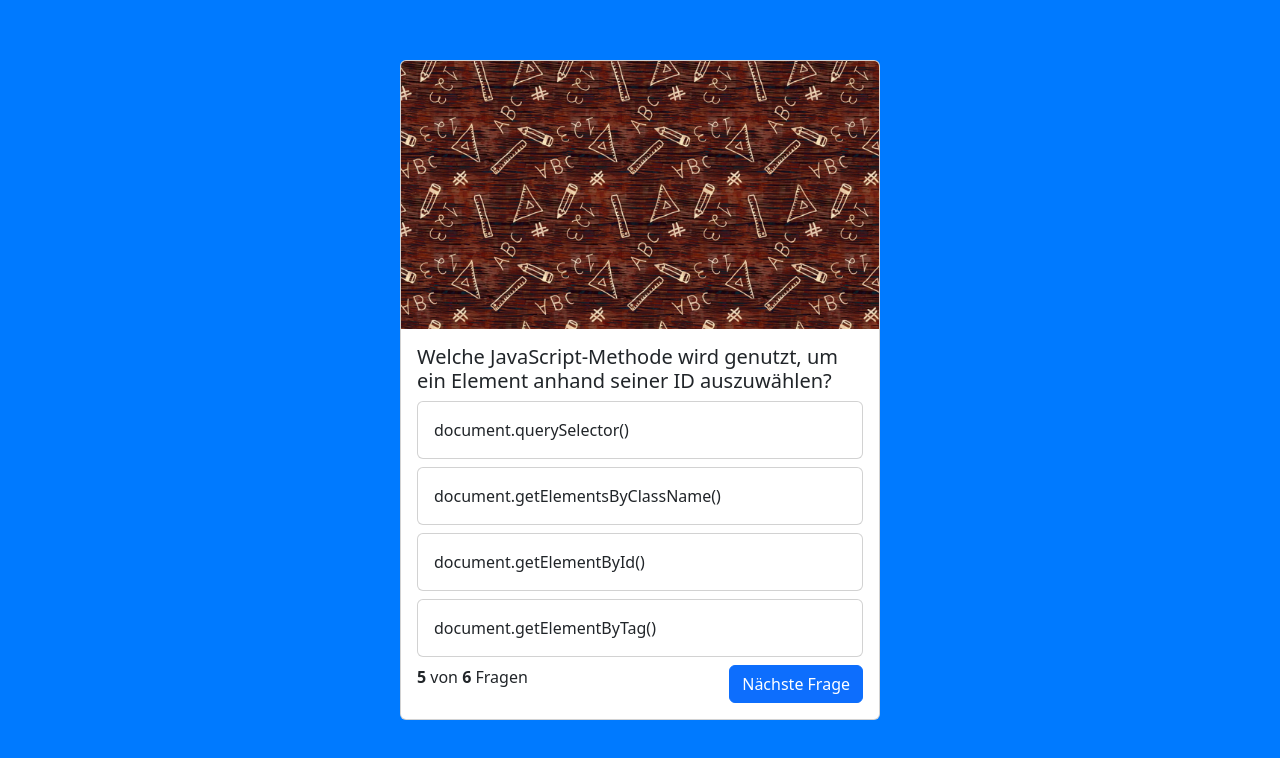
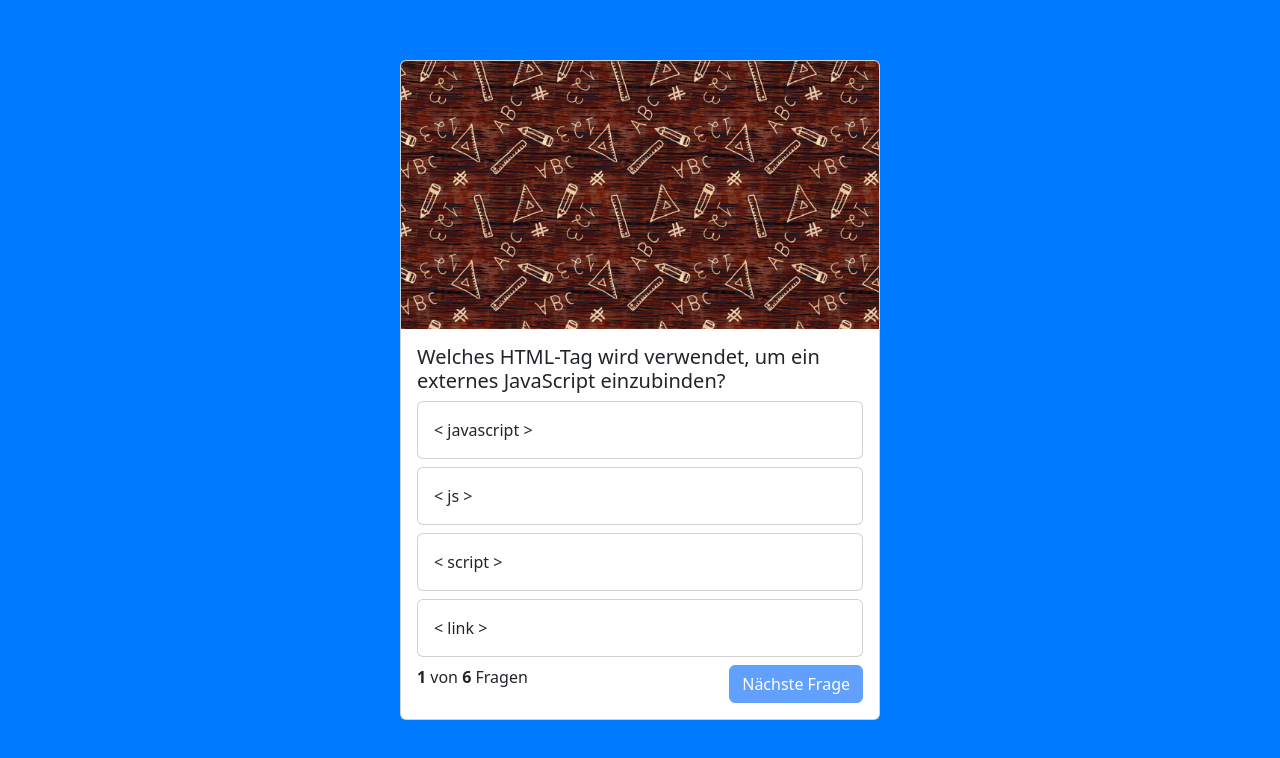
Before and after one commit to StefanHellerDev/QuizApp, a website: page index.html in a window 1280 px wide. Shown: the part 60-818 px from the top of the page. Drawn offline with nearby package versions, Linux system fonts and the light colour scheme.

Commit message:
finished handling of first question

```diff
--- a/index.html
+++ b/index.html
@@ -65,8 +65,7 @@
           <span>
             <b id="actualQuestion">1</b> von <b id="amountOfQuestions"></b> Fragen
           </span>
-
-          <button class="btn btn-primary">Nächste Frage</button>
+          <button onclick="nextQuestion()" class="btn btn-primary" id="next-button" disabled>Nächste Frage</button>
         </div>
 
       </div>
--- a/script.js
+++ b/script.js
@@ -1,52 +1,52 @@
 let questions = [
   {
-        "question" : "Welches HTML-Tag wird verwendet, um ein externes JavaScript einzubinden?",
-        "answer_1" : "\< javascript \>",
-        "answer_2" : "\< js \>",
-        "answer_3" : "\< script \>",
-        "answer_4" : "\< link \>",
-        "rightAnswer" : 3
+    "question": "Welches HTML-Tag wird verwendet, um ein externes JavaScript einzubinden?",
+    "answer_1": "< javascript >",
+    "answer_2": "< js >",
+    "answer_3": "< script >",
+    "answer_4": "< link >",
+    "rightAnswer": 3,
   },
   {
-        "question" : "Welches CSS-Attribut wird verwendet, um den Abstand außerhalb eines Elements festzulegen?",
-        "answer_1" : "padding",
-        "answer_2" : "spacing",
-        "answer_3" : "margin",
-        "answer_4" : "border",
-        "rightAnswer" : 3
+    "question": "Welches CSS-Attribut wird verwendet, um den Abstand außerhalb eines Elements festzulegen?",
+    "answer_1": "padding",
+    "answer_2": "spacing",
+    "answer_3": "margin",
+    "answer_4": "border",
+    "rightAnswer": 3,
   },
   {
-        "question" : "Welche HTTP-Methode wird im Frontend typischerweise für das Abrufen von Daten verwendet?",
-        "answer_1" : "GET",
-        "answer_2" : "POST",
-        "answer_3" : "PUT",
-        "answer_4" : "DELETE",
-        "rightAnswer" : 1
+    "question": "Welche HTTP-Methode wird im Frontend typischerweise für das Abrufen von Daten verwendet?",
+    "answer_1": "GET",
+    "answer_2": "POST",
+    "answer_3": "PUT",
+    "answer_4": "DELETE",
+    "rightAnswer": 1,
   },
   {
-        "question" : "Was macht die CSS-Eigenschaft display: flex;?",
-        "answer_1" : "Richtet Texte zentriert aus",
-        "answer_2" : "Aktiviert ein Layout-Modell zur flexiblen Anordnung von Elementen",
-        "answer_3" : "Verhindert Umbrüche von Text",
-        "answer_4" : "Blendet ein Element aus",
-        "rightAnswer" : 2
+    "question": "Was macht die CSS-Eigenschaft display: flex;?",
+    "answer_1": "Richtet Texte zentriert aus",
+    "answer_2": "Aktiviert ein Layout-Modell zur flexiblen Anordnung von Elementen",
+    "answer_3": "Verhindert Umbrüche von Text",
+    "answer_4": "Blendet ein Element aus",
+    "rightAnswer": 2,
   },
   {
-        "question" : "Welche JavaScript-Methode wird genutzt, um ein Element anhand seiner ID auszuwählen?",
-        "answer_1" : "document.querySelector()",
-        "answer_2" : "document.getElementsByClassName()",
-        "answer_3" : "document.getElementById()",
-        "answer_4" : "document.getElementByTag()",
-        "rightAnswer" : 3
+    "question": "Welche JavaScript-Methode wird genutzt, um ein Element anhand seiner ID auszuwählen?",
+    "answer_1": "document.querySelector()",
+    "answer_2": "document.getElementsByClassName()",
+    "answer_3": "document.getElementById()",
+    "answer_4": "document.getElementByTag()",
+    "rightAnswer": 3,
   },
   {
-        "question" : "Welche Dateiendung hat eine React-Komponente üblicherweise?",
-        "answer_1" : ".jsx",
-        "answer_2" : ".html",
-        "answer_3" : ".rc",
-        "answer_4" : ".ts",
-        "rightAnswer" : 1
-    }
+    "question": "Welche Dateiendung hat eine React-Komponente üblicherweise?",
+    "answer_1": ".jsx",
+    "answer_2": ".html",
+    "answer_3": ".rc",
+    "answer_4": ".ts",
+    "rightAnswer": 1,
+  },
 ];
 
 function init() {
@@ -54,24 +54,38 @@ function init() {
   showQuestion();
 }
 
-let currentQuestion = 4;
+let currentQuestion = 0;
 
 function showQuestion() {
+  console.log("Current question:", currentQuestion + 1);
+  console.log("Right answer:", questions[currentQuestion].rightAnswer);
+
   let question = questions[currentQuestion];
-    document.getElementById("questiontext").innerHTML = question['question'];
-    document.getElementById("answer_1").innerHTML = question['answer_1'];
-    document.getElementById("answer_2").innerHTML = question['answer_2'];
-    document.getElementById("answer_3").innerHTML = question['answer_3'];
-    document.getElementById("answer_4").innerHTML = question['answer_4'];
+  document.getElementById("questiontext").innerHTML = question["question"];
+  document.getElementById("answer_1").innerHTML = question["answer_1"];
+  document.getElementById("answer_2").innerHTML = question["answer_2"];
+  document.getElementById("answer_3").innerHTML = question["answer_3"];
+  document.getElementById("answer_4").innerHTML = question["answer_4"];
   document.getElementById("actualQuestion").innerHTML = currentQuestion + 1;
 }
 
 function checkAnswer(answer) {
   if (answer == "answer_" + questions[currentQuestion].rightAnswer) {
-        console.log("Success!");
-        document.getElementById(answer).parentNode.classList.add('text-bg-success');
+    console.log("Richtig!");
+    document.getElementById(answer).parentNode.classList.add("text-bg-success");
   } else {
     console.log("Falsch!");
-        document.getElementById(answer).parentNode.classList.add('text-bg-danger');
+    document.getElementById(answer).parentNode.classList.add("text-bg-danger");
+    document.getElementById("answer_" + questions[currentQuestion].rightAnswer).parentNode.classList.add("text-bg-success");
   }
+  document.getElementById("next-button").disabled = false;
 }
+
+function nextQuestion() {
+  currentQuestion++;
+  for (let index = 1; index < 5; index++) {
+    document.getElementById("answer_" + index).parentNode.classList.remove("text-bg-success");
+    document.getElementById("answer_" + index).parentNode.classList.remove("text-bg-danger");
+  }
+  showQuestion();
+}
```
Lines whose indentation alone changed are shown as unchanged.
